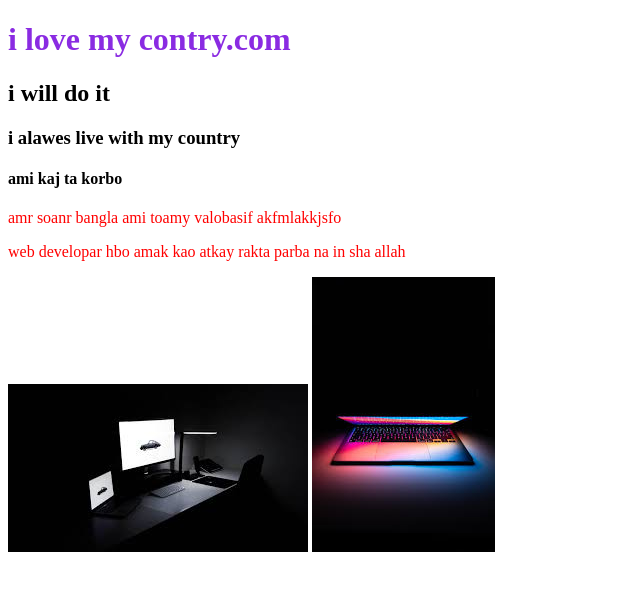
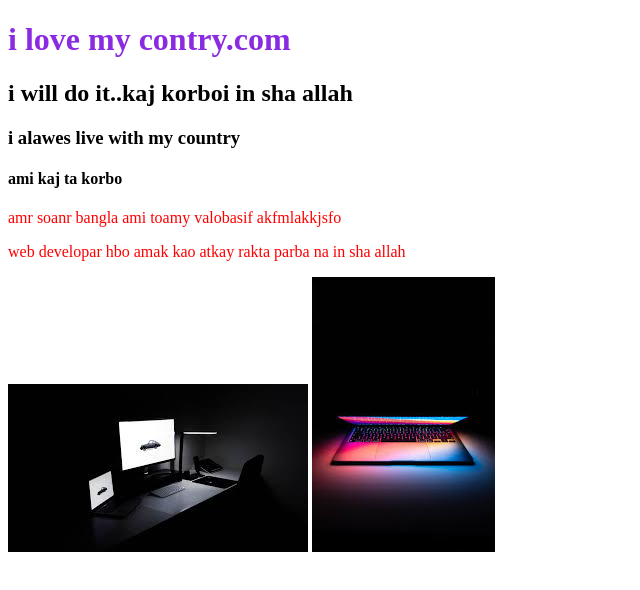
Before and after one commit to abusayeds/my-second-repo, a plain HTML site: page index.html in a window 1280 px wide. Shown: the whole page, without its empty margins (0-640 px from the left). Drawn offline with Linux system fonts and the light colour scheme.

Commit message:
agin writ

```diff
--- a/index.html
+++ b/index.html
@@ -9,7 +9,7 @@
 </head>
 <body>
     <h1>i love my contry.com</h1>
-    <h2>i will do it</h2>
+    <h2>i will do it..kaj korboi in sha allah</h2>
     <h3>i alawes live with my country</h3>
     <h4>ami kaj ta korbo</h4>
     <p>amr soanr bangla ami toamy valobasif akfmlakkjsfo </p>
```
